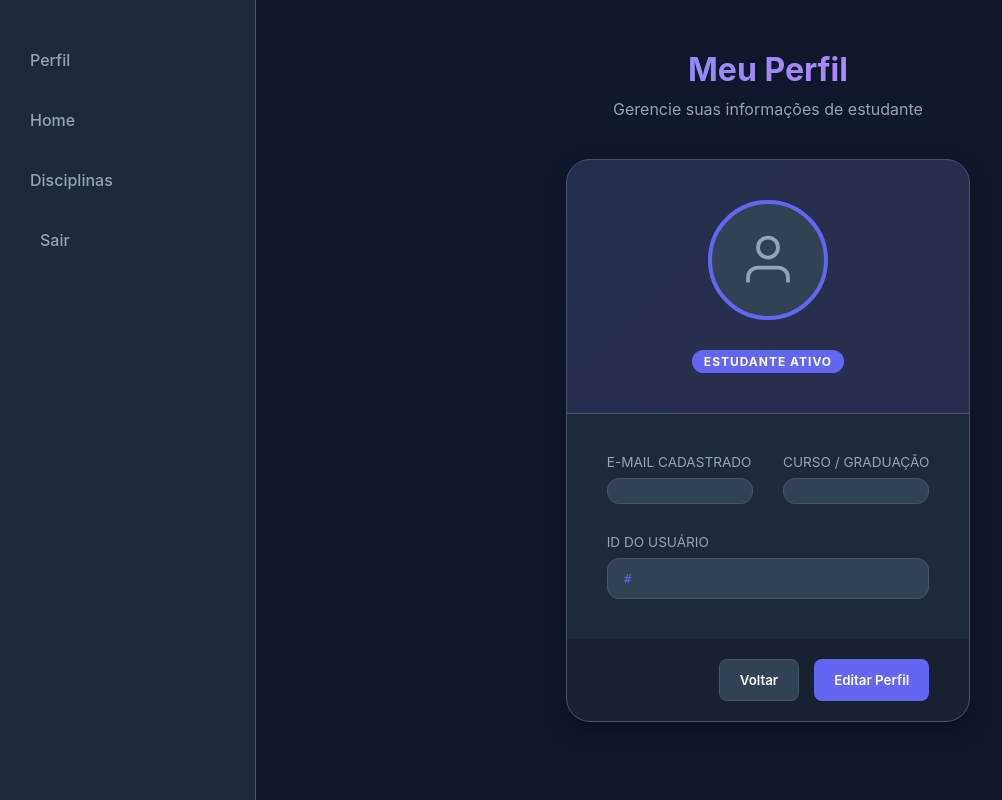
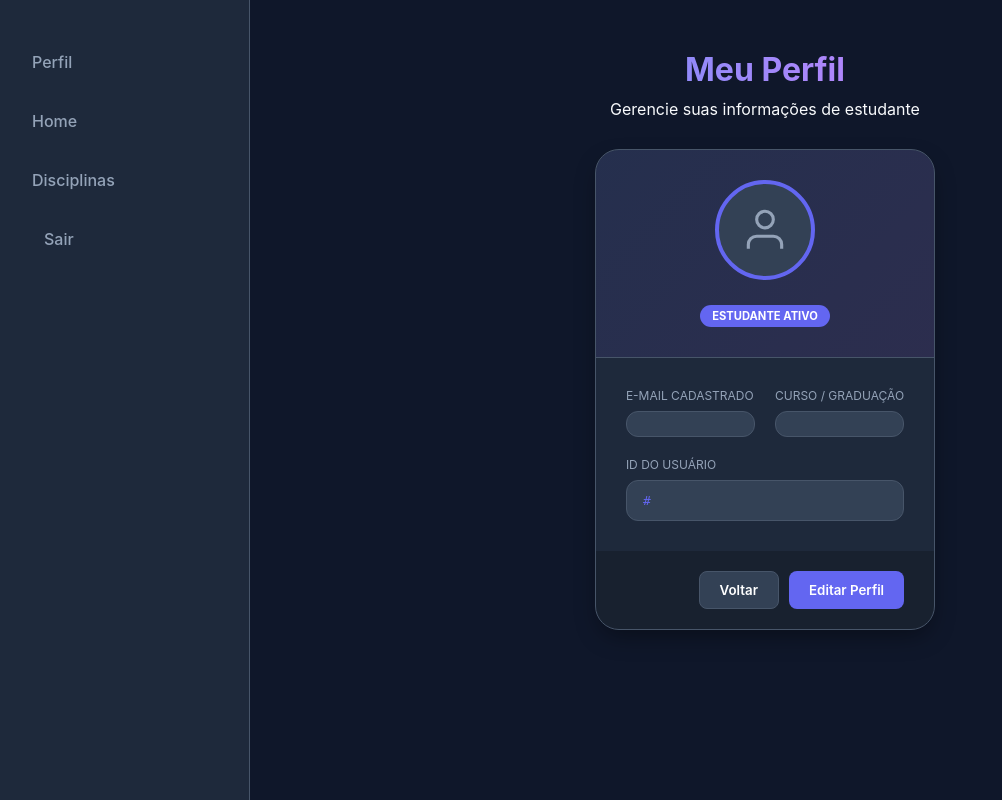
Before and after one commit to nattan447/toy-project-mac0350, a FastAPI app: template templates/perfil.html in a window 1280 px wide. Shown: the whole page, without its empty margins (0-1002 px from the left). Run offline with FastAPI, Linux system fonts and the light colour scheme; the template is opened without the code that fills it, so the values that code supplies are empty.

Commit message:
features finalizadas

```diff
--- a/static/home.css
+++ b/static/home.css
@@ -8,6 +8,7 @@
     --input-bg: #334155;
     --input-border: #475569;
     --shadow: 0 10px 25px -5px rgba(0, 0, 0, 0.4);
+    --error: #fb7185;
 }
 
 * {
@@ -17,35 +18,38 @@
     font-family: 'Inter', system-ui, -apple-system, sans-serif;
 }
 
+/* --- Layout Base --- */
 body {
     background-color: var(--bg-body);
     color: var(--text-main);
-    height: 100vh;
-    overflow: hidden;
+    min-height: 100vh;
+    display: flex;
+    flex-direction: column;
 }
 
 main {
     display: flex;
-    height: 100vh;
+    flex: 1;
+    height: 100vh; /* No Desktop, ocupa a tela cheia */
     width: 100%;
 }
 
-/* Sidebar */
+/* --- Sidebar (Desktop) --- */
 #side-left-bar {
     background-color: var(--bg-card);
-    width: 20%;
+    width: 250px; /* Largura fixa para estabilidade */
     border-right: 1px solid var(--input-border);
     display: flex;
     flex-direction: column;
     padding: 40px 20px;
-    gap: 20px;
+    gap: 15px;
 }
 
 #side-left-bar p, #side-left-bar a {
     color: var(--text-muted);
     text-decoration: none;
     font-weight: 500;
-    padding: 10px;
+    padding: 12px;
     border-radius: 8px;
     transition: 0.3s;
     cursor: pointer;
@@ -126,51 +110,7 @@ main {
     border-color: var(--primary);
 }
 
-/* Modais */
-.overlay {
-    position: fixed;
-    inset: 0;
-    background: rgba(15, 23, 42, 0.8);
-    backdrop-filter: blur(4px);
-    display: none;
-    justify-content: center;
-    align-items: center;
-    z-index: 100;
-}
-
-#modal, #modal-edit {
-    background: var(--bg-card);
-    padding: 40px;
-    border-radius: 20px;
-    width: 400px;
-    border: 1px solid var(--input-border);
-    box-shadow: var(--shadow);
-}
-
-#modal h1, #modal-edit h1 {
-    margin-bottom: 20px;
-    font-size: 1.5rem;
-    background: linear-gradient(to right, #818cf8, #c084fc);
-    -webkit-background-clip: text;
-    -webkit-text-fill-color: transparent;
-}
-
-/* Reutilizando botões do Signup */
-.btn-home, #btn-model {
-    background-color: var(--primary);
-    color: white;
-    border: none;
-    padding: 12px 20px;
-    border-radius: 8px;
-    font-weight: 600;
-    cursor: pointer;
-    transition: 0.2s;
-}
-
-.btn-home:hover, #btn-model:hover {
-    background-color: var(--primary-hover);
-}
-
+/* --- Formulários e Inputs --- */
 .input-task {
     width: 100%;
     background: var(--input-bg);
@@ -179,13 +119,151 @@ main {
     border-radius: 8px;
     color: white;
     margin-bottom: 15px;
+    outline: none;
 }
-/* Garante que quando a classe 'mostrar' for adicionada, o modal apareça */
+
+.input-task:focus {
+    border-color: var(--primary);
+}
+
+.btn-home, #btn-model {
+    background-color: var(--primary);
+    color: white;
+    border: none;
+    padding: 12px 24px;
+    border-radius: 8px;
+    font-weight: 600;
+    cursor: pointer;
+    transition: background 0.2s;
+}
+
+.btn-home:hover, #btn-model:hover {
+    background-color: var(--primary-hover);
+}
+
+/* --- Modais --- */
+.overlay {
+    position: fixed;
+    inset: 0;
+    background: rgba(15, 23, 42, 0.85);
+    backdrop-filter: blur(6px);
+    display: none;
+    justify-content: center;
+    align-items: center;
+    z-index: 1000;
+    padding: 20px;
+}
+
 .overlay.mostrar {
     display: flex !important;
 }
 
-/* Ajuste para o modal de edição que usa style.display direto no JS */
-#overlay-edit {
-    display: none; /* Mantém escondido no início */
+#modal, #modal-edit {
+    background: var(--bg-card);
+    padding: 30px;
+    border-radius: 16px;
+    width: 100%;
+    max-width: 450px;
+    border: 1px solid var(--input-border);
+    box-shadow: var(--shadow);
 }
+
+/* --- RESPONSIVIDADE (Mobile) --- */
+
+/* --- RESPONSIVIDADE APERFEIÇOADA (Foco em Telas Pequenas como iPhone SE) --- */
+
+@media (max-width: 768px) {
+    main {
+        flex-direction: column;
+        height: auto;
+        overflow-x: hidden; /* Evita scroll lateral indesejado */
+    }
+
+    /* Sidebar: Ajustada para não transbordar */
+    #side-left-bar {
+        width: 100%;
+        height: auto;
+        padding: 10px 5px; /* Reduzimos o padding lateral */
+        flex-direction: row;
+        justify-content: center;
+        flex-wrap: wrap; /* Importante: permite que os itens pulem de linha se não couberem */
+        gap: 5px;
+        position: sticky;
+        top: 0;
+        z-index: 999;
+        border-right: none;
+        border-bottom: 1px solid var(--input-border);
+    }
+
+    #side-left-bar p, #side-left-bar a {
+        padding: 6px 10px;
+        font-size: 0.8rem; /* Diminuímos a fonte para caber mais itens */
+        white-space: nowrap; /* Evita que o texto quebre dentro do botão */
+        background-color: var(--input-bg); /* Dá aspecto de botão individual */
+    }
+
+    #central-div {
+        padding: 15px 10px;
+    }
+
+    #header-central-div {
+        flex-direction: column;
+        align-items: stretch;
+        gap: 10px;
+        margin-bottom: 20px;
+    }
+
+    #header-central-div p {
+        text-align: center;
+        font-size: 1.2rem;
+    }
+
+    /* Esconde o cabeçalho da tabela */
+    #header-tasks {
+        display: none;
+    }
+
+    /* --- Transformação da Task em CARD ESPAÇADO --- */
+    #tasks {
+        gap: 15px; /* Aumentamos o espaço entre um card e outro */
+    }
+
+    .task {
+        display: flex; /* Mudamos de Grid para Flex para empilhar melhor */
+        flex-direction: column;
+        align-items: flex-start;
+        text-align: left;
+        padding: 15px;
+        gap: 5px; /* Espaço entre Nome e Disciplina */
+    }
+
+    /* Nome da Tarefa */
+    .task p:nth-child(1) {
+        font-size: 1rem;
+        width: 100%;
+        word-wrap: break-word; /* Se o nome for gigante, ele quebra a linha */
+    }
+
+    /* Nome da Disciplina */
+    .task p:nth-child(2) {
+        color: var(--primary);
+        font-size: 0.85rem;
+        margin-bottom: 8px;
+        opacity: 0.9;
+    }
+
+    /* Container de Ações (Editar / Excluir) */
+    .task div {
+        display: flex;
+        width: 100%;
+        justify-content: space-between; /* Um em cada ponta para não grudarem */
+        padding-top: 12px;
+        margin-top: 5px;
+        border-top: 1px solid rgba(255, 255, 255, 0.1);
+    }
+
+    .task div span {
+        font-size: 0.85rem;
+        padding: 5px 0; /* Aumenta a área de toque para o dedo */
+    }
+}
--- a/templates/base.html
+++ b/templates/base.html
@@ -4,6 +4,8 @@
     <meta charset="UTF-8">
     <title>task manager</title>
     <link rel="stylesheet" href="../static/home.css">
+        <meta name="viewport" content="width=device-width, initial-scale=1" />
+
     <script src="https://cdn.jsdelivr.net/npm/htmx.org@2.0.8/dist/htmx.js"></script>
 </head>
 <body>
--- a/templates/perfil.html
+++ b/templates/perfil.html
@@ -1,75 +1,198 @@
 {% extends "base.html" %}
 {% block content %}
-<div id="perfil-container" style="animation: fadeIn 0.4s ease; color: var(--text-main); max-width: 800px; margin: 0 auto; padding: 20px;">
+<div id="perfil-container" class="perfil-animacao">
 
-    <div style="text-align: center; margin-bottom: 40px;">
-        <h1 style="background: linear-gradient(to right, #818cf8, #c084fc); -webkit-background-clip: text; -webkit-text-fill-color: transparent; font-size: 2rem; margin-bottom: 10px;">
-            Meu Perfil
-        </h1>
-        <p style="color: var(--text-muted);">Gerencie suas informações de estudante</p>
+    <div class="perfil-header">
+        <h1>Meu Perfil</h1>
+        <p>Gerencie suas informações de estudante</p>
     </div>
 
-    <div style="background: var(--bg-card); border-radius: 24px; border: 1px solid var(--input-border); box-shadow: var(--shadow); overflow: hidden; display: flex; flex-direction: column;">
-
-        <div style="background: linear-gradient(135deg, rgba(99, 102, 241, 0.1) 0%, rgba(168, 85, 247, 0.1) 100%); padding: 40px; display: flex; flex-direction: column; align-items: center; border-bottom: 1px solid var(--input-border);">
-
-            <div style="width: 120px; height: 120px; background: var(--input-bg); border-radius: 50%; border: 4px solid var(--primary); display: flex; align-items: center; justify-content: center; margin-bottom: 20px; overflow: hidden; position: relative;">
-                <svg viewBox="0 0 24 24" fill="none" stroke="var(--text-muted)" stroke-width="1.5" style="width: 60px;">
+    <div class="perfil-card">
+        <div class="perfil-banner">
+            <div class="avatar-circle">
+                <svg viewBox="0 0 24 24" fill="none" stroke="var(--text-muted)" stroke-width="1.5">
                     <path d="M20 21v-2a4 4 0 0 0-4-4H8a4 4 0 0 0-4 4v2"></path>
                     <circle cx="12" cy="7" r="4"></circle>
                 </svg>
-                </div>
-
-            <h2 style="font-size: 1.5rem; margin: 0;">{{ aluno.nome }}</h2>
-            <span style="background: var(--primary); color: white; font-size: 0.75rem; padding: 4px 12px; border-radius: 20px; margin-top: 10px; text-transform: uppercase; letter-spacing: 1px; font-weight: bold;">
-                Estudante Ativo
-            </span>
+            </div>
+            <h2>{{ aluno.nome }}</h2>
+            <span class="badge-estudante">Estudante Ativo</span>
         </div>
 
-        <div style="padding: 40px; display: grid; grid-template-columns: 1fr 1fr; gap: 30px;">
-
+        <div class="perfil-info-grid">
             <div class="info-group">
-                <label style="display: block; color: var(--text-muted); font-size: 0.85rem; margin-bottom: 8px; text-transform: uppercase;">E-mail Cadastrado</label>
-                <div style="background: var(--input-bg); padding: 12px 16px; border-radius: 12px; border: 1px solid var(--input-border);">
-                    {{ aluno.email }}
-                </div>
+                <label>E-mail Cadastrado</label>
+                <div class="info-box">{{ aluno.email }}</div>
             </div>
 
             <div class="info-group">
-                <label style="display: block; color: var(--text-muted); font-size: 0.85rem; margin-bottom: 8px; text-transform: uppercase;">Curso / Graduação</label>
-                <div style="background: var(--input-bg); padding: 12px 16px; border-radius: 12px; border: 1px solid var(--input-border);">
-                    {{ aluno.curso }}
-                </div>
+                <label>Curso / Graduação</label>
+                <div class="info-box">{{ aluno.curso }}</div>
             </div>
 
-            <div class="info-group" style="grid-column: span 2;">
-                <label style="display: block; color: var(--text-muted); font-size: 0.85rem; margin-bottom: 8px; text-transform: uppercase;">ID do Usuário</label>
-                <div style="background: var(--input-bg); padding: 12px 16px; border-radius: 12px; border: 1px solid var(--input-border); font-family: monospace; color: var(--primary);">
-                    #{{ aluno.id }}
-                </div>
+            <div class="info-group id-box">
+                <label>ID do Usuário</label>
+                <div class="info-box id-text">#{{ aluno.id }}</div>
             </div>
         </div>
 
-        <div style="padding: 20px 40px; background: rgba(0,0,0,0.2); display: flex; justify-content: flex-end; gap: 15px;">
-            <button class="btn-home" style="background: var(--input-bg); border: 1px solid var(--input-border);" hx-get="/home" hx-target="body" hx-push-url="true">
+        <div class="perfil-footer">
+            <button class="btn-perfil btn-voltar" hx-get="/home" hx-target="body" hx-push-url="true">
                 Voltar
             </button>
-            <button class="btn-home" onclick="alert('Funcionalidade de edição em breve!')">
+            <button class="btn-perfil btn-editar" onclick="alert('Funcionalidade de edição em breve!')">
                 Editar Perfil
             </button>
         </div>
     </div>
 </div>
-{% endblock %}
+
 <style>
+    /* Container Principal */
+    #perfil-container {
+        color: var(--text-main);
+        max-width: 800px;
+        margin: 0 auto;
+        padding: 20px;
+    }
+
+    .perfil-animacao {
+        animation: fadeIn 0.4s ease;
+    }
+
+    .perfil-header {
+        text-align: center;
+        margin-bottom: 30px;
+    }
+
+    .perfil-header h1 {
+        background: linear-gradient(to right, #818cf8, #c084fc);
+        -webkit-background-clip: text;
+        -webkit-text-fill-color: transparent;
+        font-size: clamp(1.5rem, 5vw, 2rem); /* Fonte diminui em telas menores */
+        margin-bottom: 10px;
+    }
+
+    /* Card */
+    .perfil-card {
+        background: var(--bg-card);
+        border-radius: 24px;
+        border: 1px solid var(--input-border);
+        box-shadow: var(--shadow);
+        overflow: hidden;
+        display: flex;
+        flex-direction: column;
+    }
+
+    /* Banner Superior */
+    .perfil-banner {
+        background: linear-gradient(135deg, rgba(99, 102, 241, 0.1) 0%, rgba(168, 85, 247, 0.1) 100%);
+        padding: 30px;
+        display: flex;
+        flex-direction: column;
+        align-items: center;
+        border-bottom: 1px solid var(--input-border);
+    }
+
+    .avatar-circle {
+        width: 100px;
+        height: 100px;
+        background: var(--input-bg);
+        border-radius: 50%;
+        border: 4px solid var(--primary);
+        display: flex;
+        align-items: center;
+        justify-content: center;
+        margin-bottom: 15px;
+    }
+
+    .avatar-circle svg { width: 50px; }
+
+    .badge-estudante {
+        background: var(--primary);
+        color: white;
+        font-size: 0.7rem;
+        padding: 4px 12px;
+        border-radius: 20px;
+        margin-top: 10px;
+        text-transform: uppercase;
+        font-weight: bold;
+    }
+
+    /* Grid de Info - O segredo da responsividade */
+    .perfil-info-grid {
+        padding: 30px;
+        display: grid;
+        grid-template-columns: 1fr 1fr; /* 2 colunas no Desktop */
+        gap: 20px;
+    }
+
+    .info-group label {
+        display: block;
+        color: var(--text-muted);
+        font-size: 0.75rem;
+        margin-bottom: 8px;
+        text-transform: uppercase;
+    }
+
+    .info-box {
+        background: var(--input-bg);
+        padding: 12px 16px;
+        border-radius: 12px;
+        border: 1px solid var(--input-border);
+        word-break: break-all; /* Impede e-mail longo de quebrar o card */
+        transition: border-color 0.3s;
+    }
+
+    .info-box:hover { border-color: var(--primary); }
+
+    .id-box { grid-column: span 2; }
+    .id-text { font-family: monospace; color: var(--primary); }
+
+    /* Footer */
+    .perfil-footer {
+        padding: 20px 30px;
+        background: rgba(0,0,0,0.2);
+        display: flex;
+        justify-content: flex-end;
+        gap: 10px;
+    }
+
+    .btn-perfil {
+        padding: 10px 20px;
+        border-radius: 8px;
+        font-weight: 600;
+        cursor: pointer;
+        border: none;
+        transition: 0.2s;
+    }
+
+    .btn-voltar { background: var(--input-bg); color: white; border: 1px solid var(--input-border); }
+    .btn-editar { background: var(--primary); color: white; }
+
+    /* --- MEDIA QUERY PARA CELULAR (iPhone SE e outros) --- */
+    @media (max-width: 600px) {
+        #perfil-container { padding: 10px; }
+
+        .perfil-info-grid {
+            grid-template-columns: 1fr; /* Vira 1 coluna no celular */
+            padding: 20px;
+        }
+
+        .id-box { grid-column: span 1; }
+
+        .perfil-footer {
+            flex-direction: column; /* Botões empilhados no mobile */
+        }
+
+        .btn-perfil { width: 100%; }
+
+        .perfil-banner { padding: 20px; }
+    }
+
     @keyframes fadeIn {
         from { opacity: 0; transform: scale(0.95); }
         to { opacity: 1; transform: scale(1); }
     }
-    .info-group div {
-        transition: border-color 0.3s;
-    }
-    .info-group div:hover {
-        border-color: var(--primary) !important;
-    }
 </style>
+{% endblock %}
```
Also changed, not shown: other parts of static/home.css (+10 -30 lines), static/login.css (+44 -62 lines), templates/login.html (+16 -10 lines), README.md.
